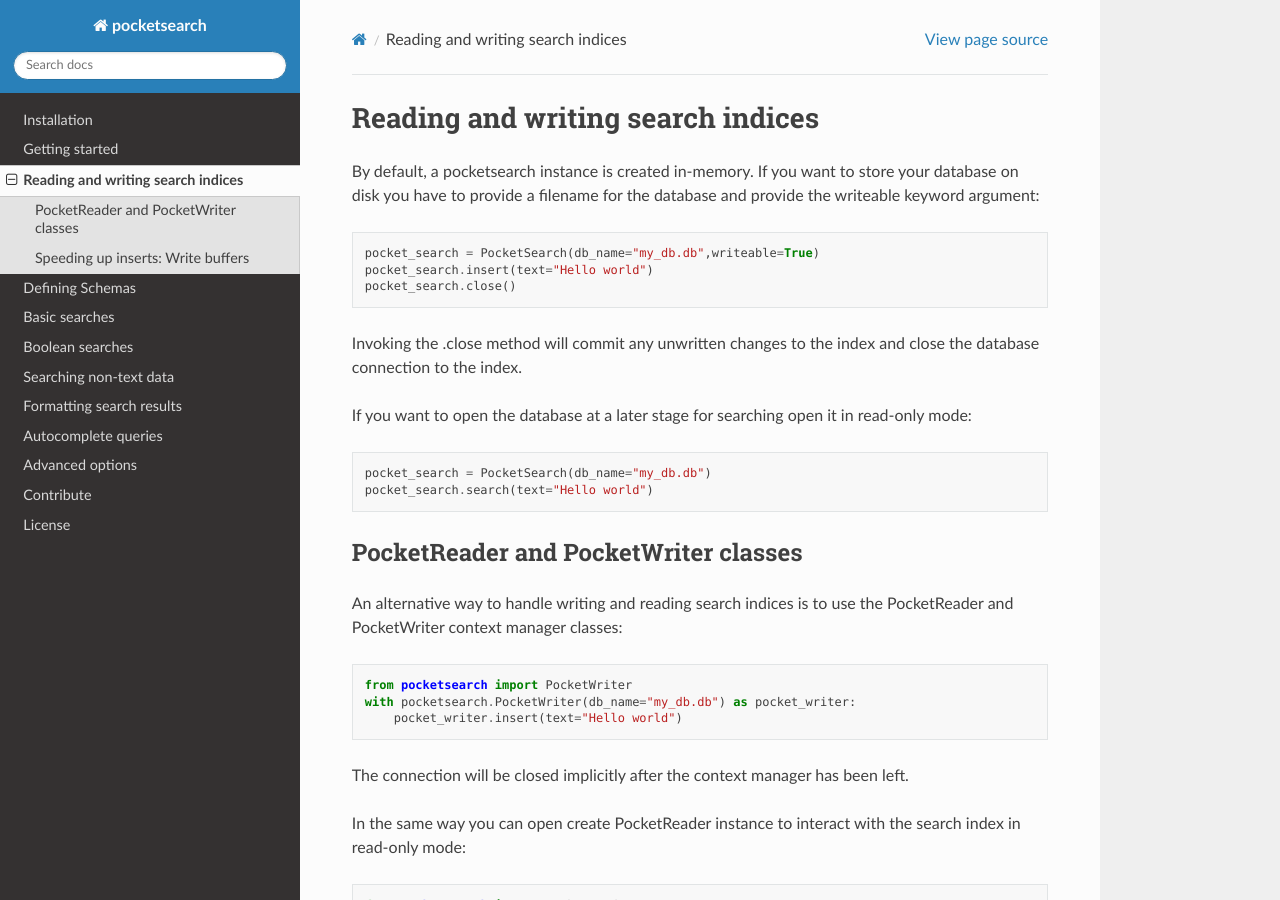
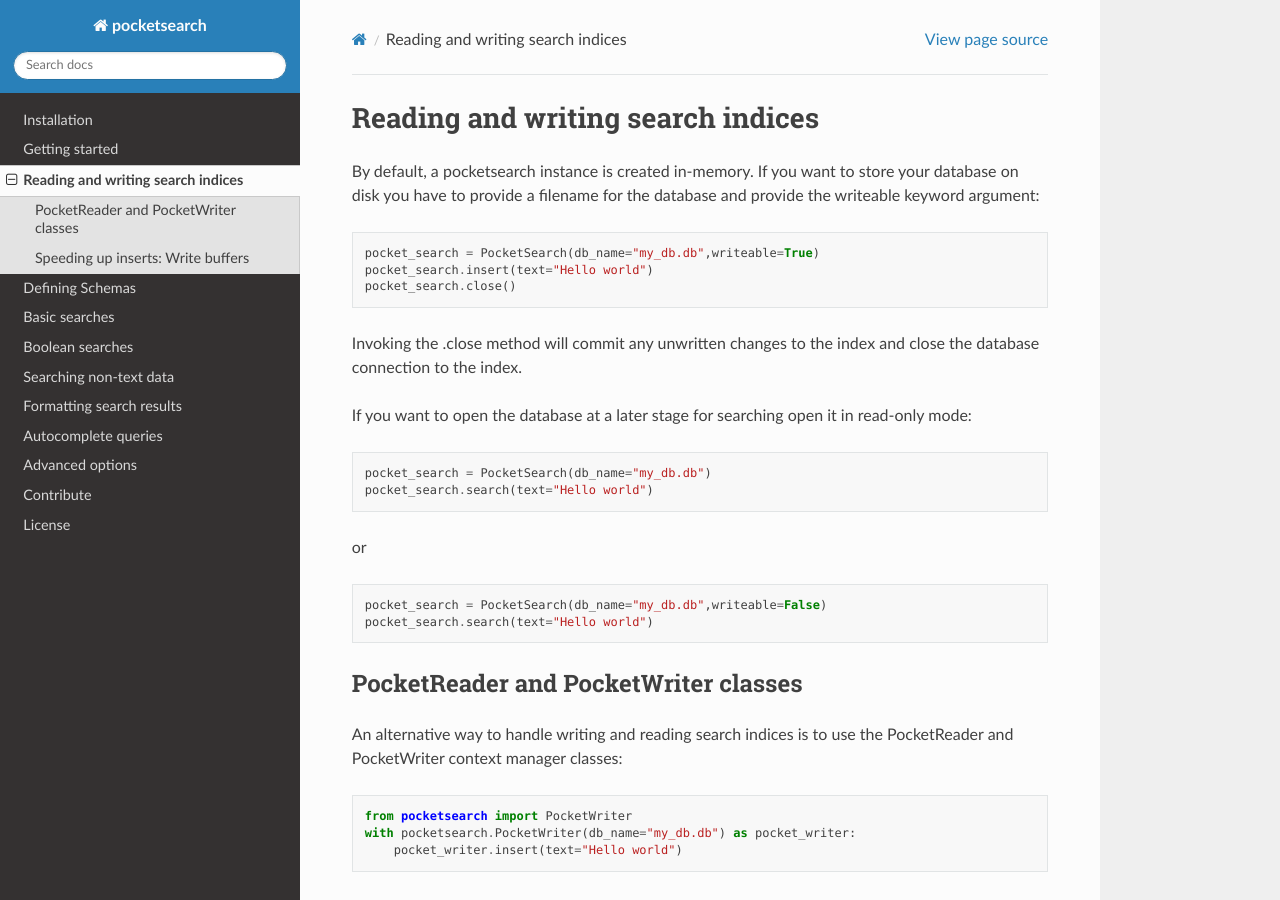
Before and after one commit to kaykay-dv/pocketsearch, a Sphinx documentation site: the page built from docs/persistent_databases.md, in a window 1280 px wide and 900 px high. Built offline with Sphinx 7.4.7 and the Read the Docs theme 2.0.0, drawn with Linux system fonts in a browser that asks for light colours.

Commit message:
Update to docs

````diff
--- a/docs/persistent_databases.md
+++ b/docs/persistent_databases.md
@@ -17,6 +17,13 @@
 
 ```Python
 pocket_search = PocketSearch(db_name="my_db.db")
+pocket_search.search(text="Hello world")
+```
+
+or
+
+```Python
+pocket_search = PocketSearch(db_name="my_db.db",writeable=False)
 pocket_search.search(text="Hello world")
 ```
 
````
